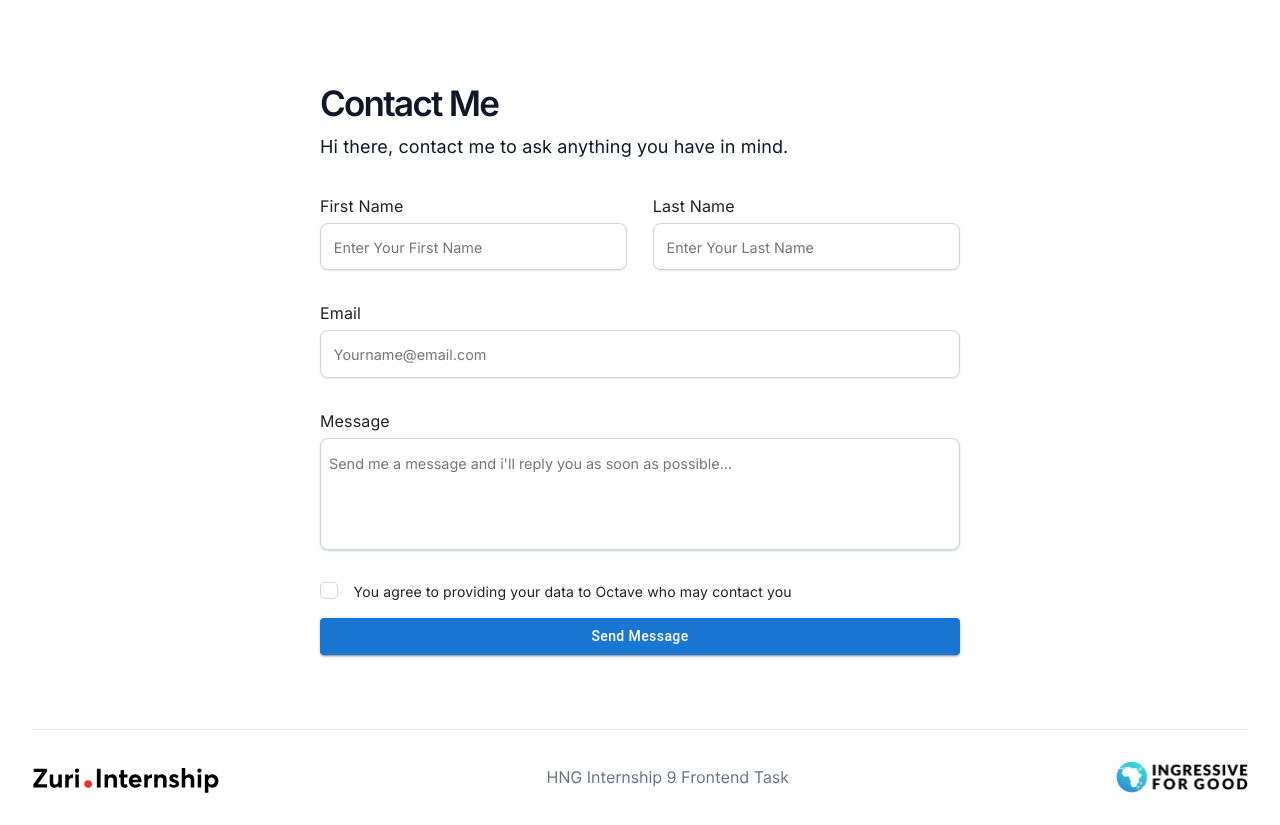
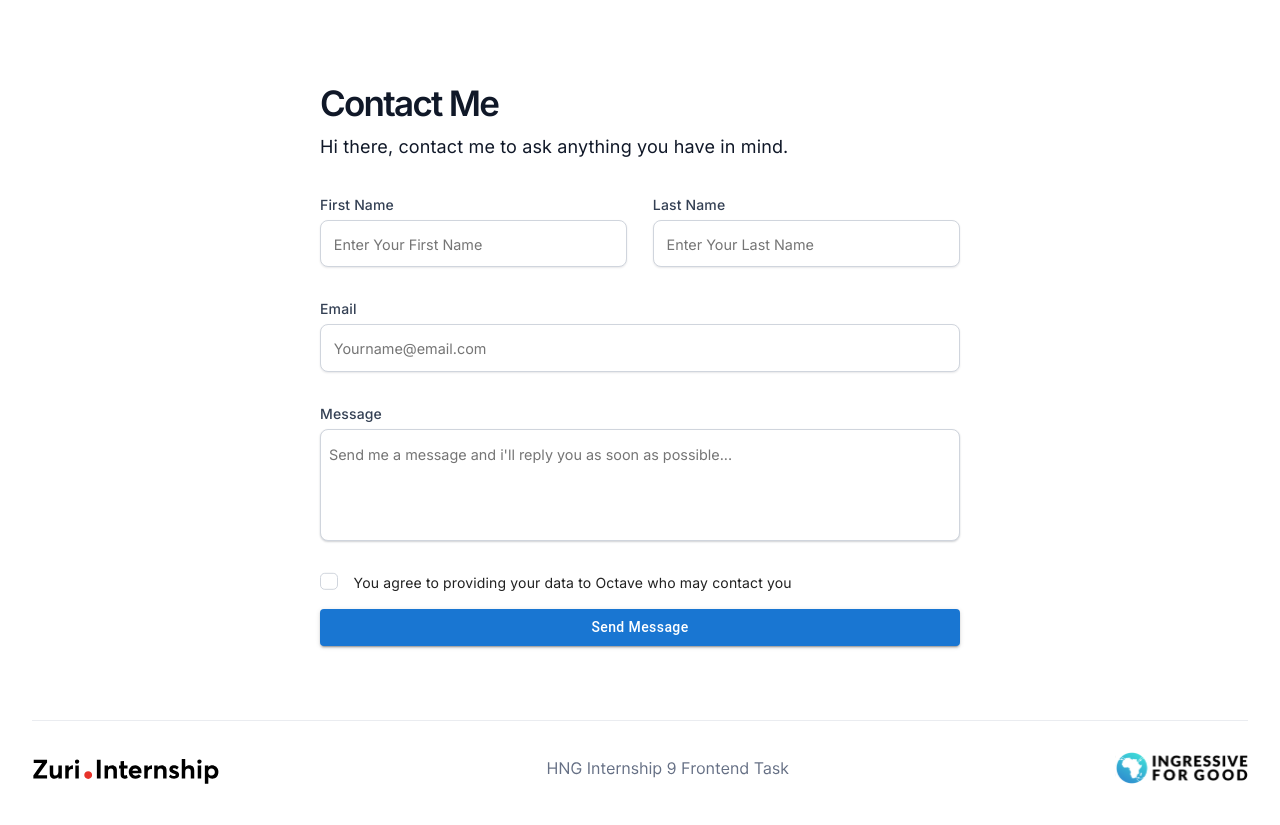
Before and after one commit to boiOctave/hngsocialtree, a React (Create React App) app: page /contact in a window 1280 px wide. Built offline with nearby package versions, Linux system fonts and the light colour scheme.

Commit message:
style:styled label tags

```diff
--- a/src/views/Contact/Form.css
+++ b/src/views/Contact/Form.css
@@ -42,10 +42,10 @@ textarea::placeholder {
     margin-bottom: 15px;
 }
 
-.firstname span,
-.lastname span,
-.email span,
-.message span {
+.firstname label,
+.lastname label,
+.email label,
+.message label {
     font-size: 14px;
     font-weight: 500;
     color: #344054;
@@ -107,16 +107,21 @@ textarea:focus {
 .yupError {
     position: absolute;
     bottom: -13px;
+    font-size: 13px;
     color: red;
 }
 .yupError__message {
     position: absolute;
     bottom: -10px;
     color: red;
+    font-size: 13px;
 }
 
 .error .css-i4bv87-MuiSvgIcon-root {
     color: red;
+}
+.error .test:focus {
+    box-shadow: 0px 0px 0px 4px #ffd1d9;
 }
 
 .toAST {
@@ -176,11 +181,11 @@ textarea:focus {
 }
 
 .test::before {
-    content: '✔';
+    content: '✓';
     color: #1570ef;
     position: absolute;
     bottom: -4px;
-    left: 1.5px;
+    left: 2px;
     transform: scale(0);
 
     transform-origin: bottom left;
@@ -213,6 +218,16 @@ textarea:focus {
     }
 }
 
+@media screen and (max-width: 818px) {
+    .test {
+        width: 1.3em;
+        /* height: 1.1em; */
+    }
+    /* .test::before {
+        bottom: -2.5px;
+        left: 3px;
+    } */
+}
 @media screen and (max-width: 760px) {
     .contact__container {
         width: 66%;
@@ -224,7 +239,16 @@ textarea:focus {
     .css-1vzl55l-MuiTypography-root {
         font-size: 1.2rem;
     }
+    .test {
+        width: 1.1em;
+        /* height: 1.1em; */
+    }
+    /* .test::before {
+        bottom: -2.5px;
+        left: 3px;
+    } */
 }
+
 @media screen and (max-width: 600px) {
     .contact__container {
         width: 90%;
@@ -239,6 +263,15 @@ textarea:focus {
     .test::before {
         bottom: -2.5px;
         left: 3px;
+    }
+}
+@media screen and (max-width: 477px) {
+    .test {
+        /* height: 1.1em; */
+    }
+    .test::before {
+        bottom: -2.5px;
+        left: 1px;
     }
 }
 @media screen and (max-width: 415px) {
```
